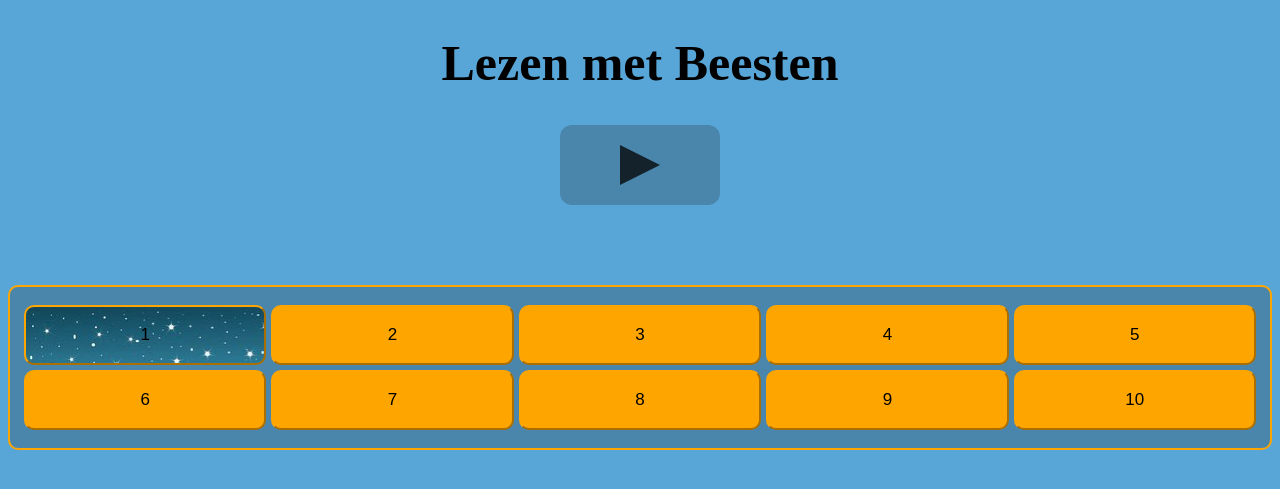
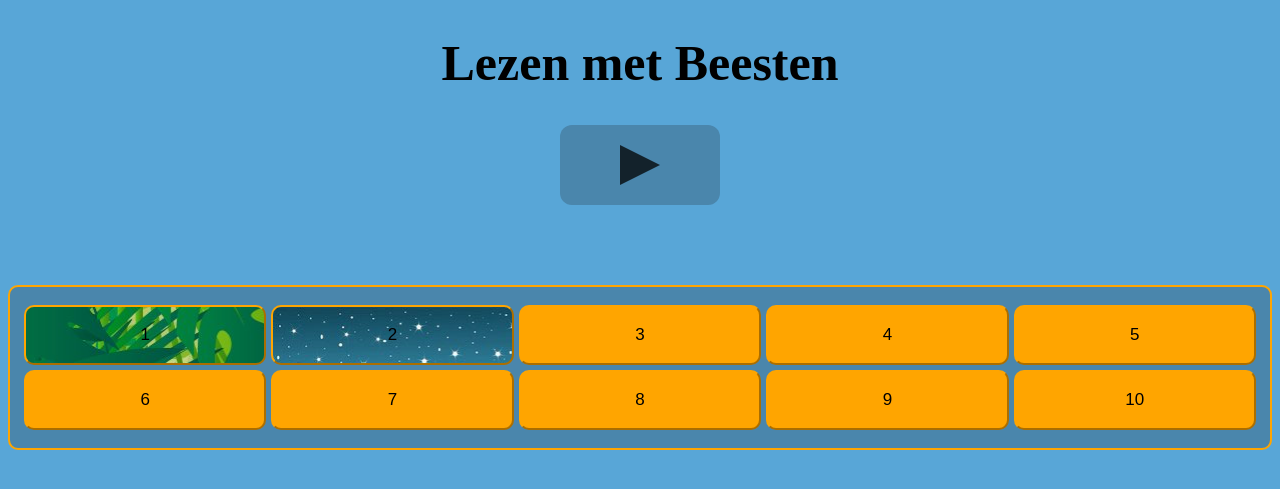
Before and after one commit to TimoWieme/PRG04-huiswerk-opdrachten, a PHP site: page / in a window 1280 px wide. Shown: the top 489 px of the page. Run offline with PHP 8.4, Linux system fonts and the light colour scheme.

Commit message:
extra backgrounds

```diff
--- a/css/style.css
+++ b/css/style.css
@@ -165,6 +165,9 @@ row-gap: 10px;
     margin-right: auto;
     width: 25%;
 }
+.jungle{
+    background-image: url("/images/jungle.jpeg");
+}
 .ice{
     background-image: url("/images/ice.jpeg");
 }
--- a/js/main.js
+++ b/js/main.js
@@ -4,7 +4,7 @@ window.addEventListener("load", init)
 //all global variables
 const levelContainer = document.querySelector("#levelsDiv")
 const allLevels = [1, 2, 3, 4, 5, 6, 7, 8, 9, 10]
-const background = ["ice", "savanne"]
+const background = ["jungle", "ice"]
 let checkCompleted = []
 let tempNumber;
 let levelPage;
```
Also changed, not shown: images/jungle.jpeg (added).
